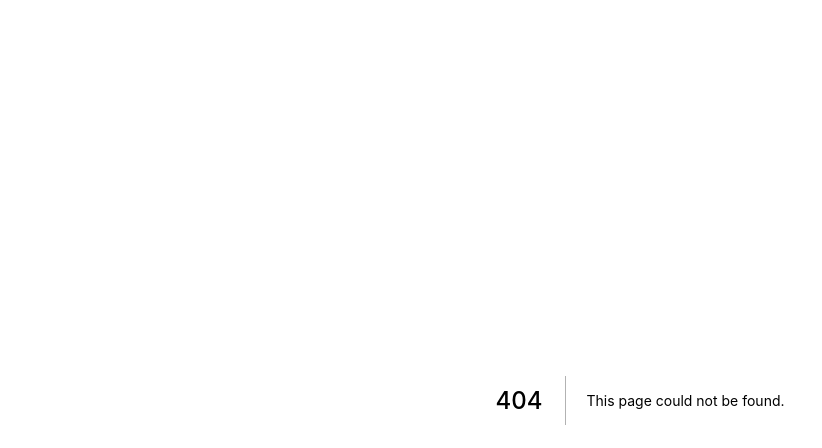
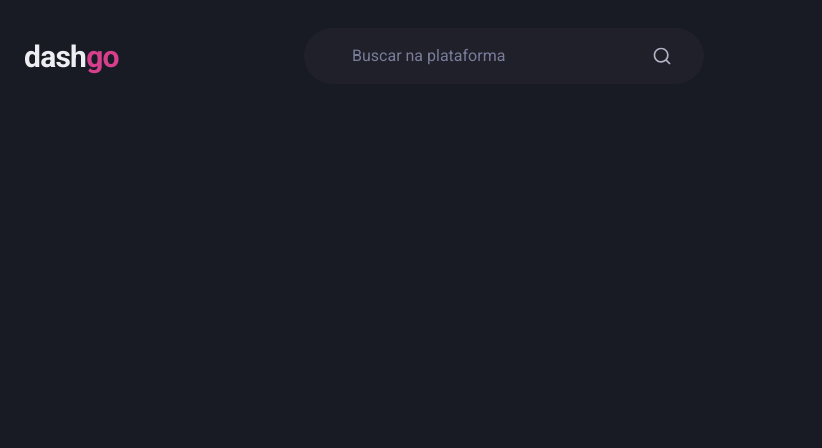
Before and after one commit to ajcadev/ignite-react-dashgo, a Next.js app: page /dashboard in a window 1280 px wide. Before the commit this address had no page. Shown: the top 448 px of the page, without its empty margins (0-822 px from the left). Built offline with nearby package versions, Linux system fonts and the light colour scheme.

Commit message:
add Header component

```diff
--- a/package.json
+++ b/package.json
@@ -16,7 +16,8 @@
     "framer-motion": "^6.3.15",
     "next": "12.1.6",
     "react": "18.2.0",
-    "react-dom": "18.2.0"
+    "react-dom": "18.2.0",
+    "react-icons": "^4.4.0"
   },
   "devDependencies": {
     "@types/node": "18.0.0",
--- /dev/null
+++ b/src/components/Header.tsx
@@ -0,0 +1,14 @@
+import { Flex, Input, Text, Icon } from "@chakra-ui/react";
+import { RiSearchLine } from 'react-icons/ri'
+
+export function Header() {
+  return (
+    <Flex as="header" w="100%" h="20" maxWidth={1480} mx="auto" mt={4} px="6" align="center">
+      <Text fontSize="3xl" fontWeight="bold" letterSpacing="tight" w="64">dash<Text as="span" color="pink.500">go</Text></Text>
+      <Flex as="label" flex="1" py="4" px="8" ml="6" maxWidth={400} align="center" color="gray.200" position="relative" bg="gray.800" borderRadius="full">
+        <Input color="gray.50" variant="unstyled" px="4" mr="4" placeholder="Buscar na plataforma" _placeholder={{color: "gray.400"}} />
+        <Icon as={RiSearchLine} fontSize={20} />
+      </Flex>
+    </Flex>
+  )
+}
--- /dev/null
+++ b/src/pages/dashboard.tsx
@@ -0,0 +1,7 @@
+import { Header } from "../components/Header";
+
+export default function Dashboard() {
+  return (
+    <Header />
+  )
+}
```
Also changed, not shown: 1 other file (tests, documents, lock files or other folders).
